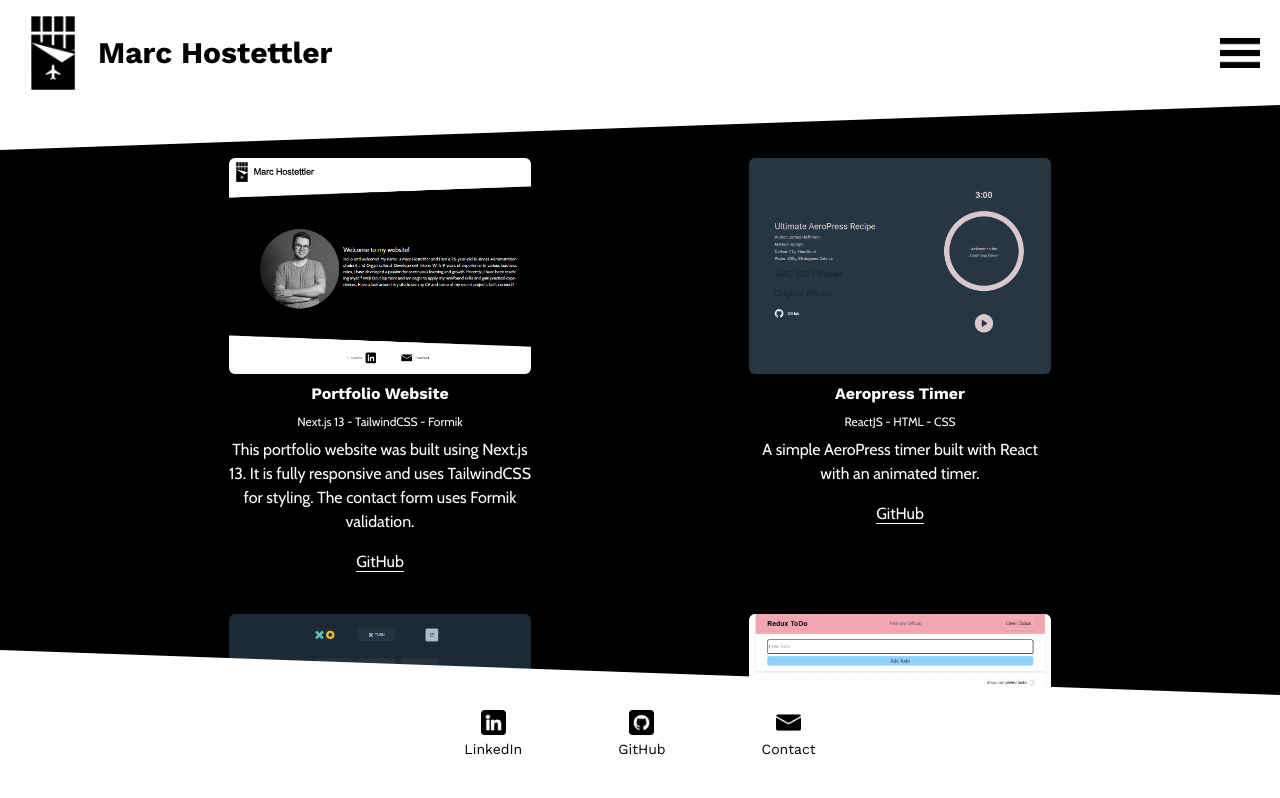
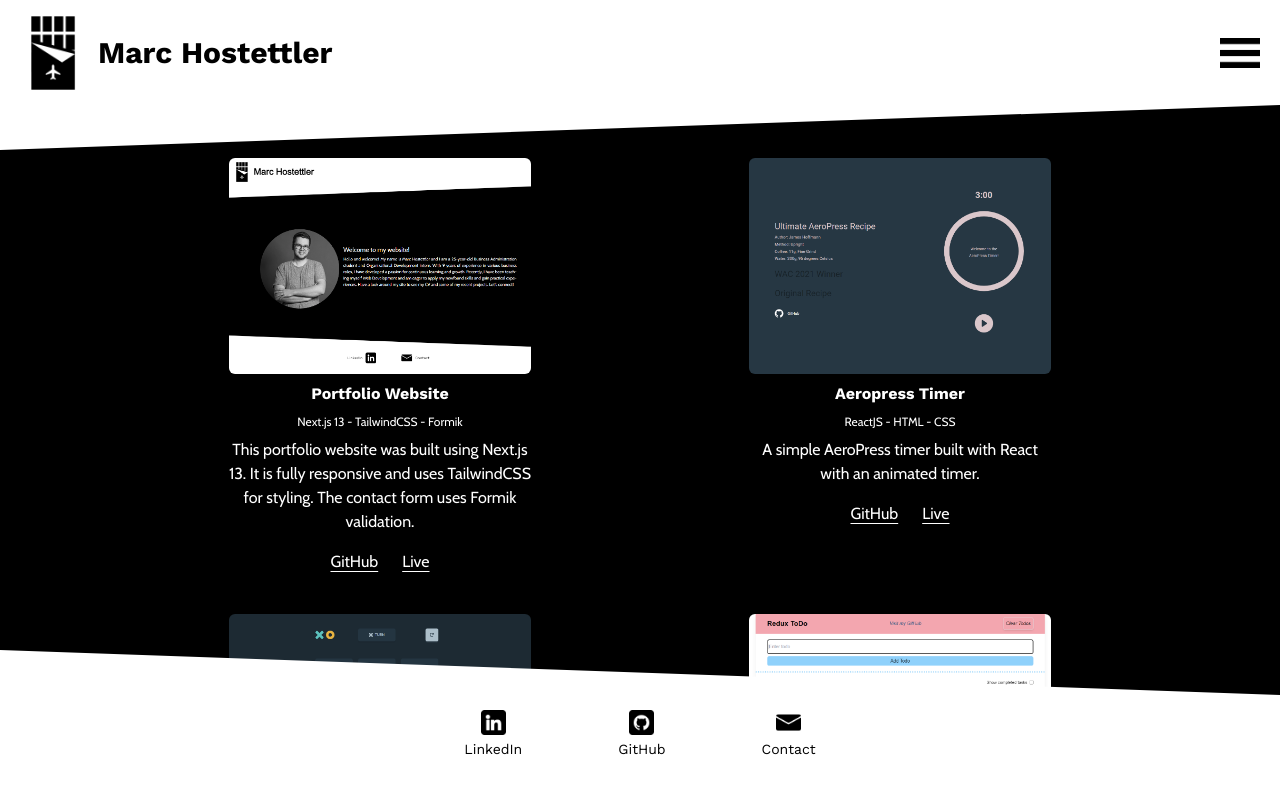
Before and after one commit to chocolateflight/chocolateflight-portfolio, a Next.js app: page /projects in a window 1280 px wide. Shown: the top 798 px of the page. Built offline with nearby package versions, Linux system fonts and the light colour scheme; what tailwindcss-hyphens would draw is missing.

Commit message:
added live links

```diff
--- a/app/projects/page.tsx
+++ b/app/projects/page.tsx
@@ -15,14 +15,14 @@ export default function Projects() {
   return (
     <main className='md:h-full'>
       <div className='h-full flex flex-col items-center justify-center'>
-        <div className='grid grid-cols-1 gap-4 overflow-visible pt-2 md:grid-cols-2 md:grid-rows-2 md:max-w-[1100px] md:gap-y-8'>
+        <section className='grid grid-cols-1 gap-4 overflow-visible pt-2 md:grid-cols-2 md:grid-rows-2 md:max-w-[1100px] md:gap-y-8'>
           {projects.map((project) => (
-            <div
+            <article
               className='flex flex-col gap-2 items-center text-white'
               key={project.id}>
               <Image
                 src={project.image}
-                alt='Tic Tac Toe'
+                alt={project.title}
                 className='rounded-md md:w-[60%]'
               />
 
@@ -33,12 +33,24 @@ export default function Projects() {
                 {project.description}
               </p>
 
-              <a href={project.github} className='underline underline-offset-4 p-2 hover:rounded-lg hover:bg-white hover:text-black'>
-                GitHub
-              </a>
-            </div>
+              <div className='flex justify-center items-center gap-2'>
+                <a
+                  href={project.github}
+                  className='underline underline-offset-4 p-2 hover:rounded-lg hover:bg-white hover:text-black'>
+                  GitHub
+                </a>
+
+                <a
+                  href={project.live}
+                  className={`${
+                    project.live ? 'block' : 'hidden'
+                  } underline underline-offset-4 p-2 hover:rounded-lg hover:bg-white hover:text-black`}>
+                  Live
+                </a>
+              </div>
+            </article>
           ))}
-        </div>
+        </section>
       </div>
     </main>
   );
--- a/resources/projects/projects.tsx
+++ b/resources/projects/projects.tsx
@@ -9,50 +9,56 @@ const projects = [
   {
     id: 0,
     title: 'Portfolio Website',
-    tools: "Next.js 13 - TailwindCSS - Formik",
-    description: 'This portfolio website was built using Next.js 13. It is fully responsive and uses TailwindCSS for styling. The contact form uses Formik validation.',
+    tools: 'Next.js 13 - TailwindCSS - Formik',
+    description:
+      'This portfolio website was built using Next.js 13. It is fully responsive and uses TailwindCSS for styling. The contact form uses Formik validation.',
     image: portfolio,
     github: 'https://github.com/chocolateflight/chocolateflight-portfolio',
+    live: 'https://chocolateflight.vercel.app/',
   },
   {
     id: 1,
     title: 'Aeropress Timer',
-    tools: "ReactJS - HTML - CSS",
+    tools: 'ReactJS - HTML - CSS',
     description: 'A simple AeroPress timer built with React with an animated timer.',
     image: aeropress,
     github: 'https://github.com/chocolateflight/aeropress-timer',
+    live: 'https://chocolateflight-aeropress-timer.netlify.app/',
   },
   {
     id: 2,
     title: 'Tic Tac Toe',
-    tools: "ReactJS - TypeScript - TailwindCSS",
+    tools: 'ReactJS - TypeScript - TailwindCSS',
     description:
       'A Tic Tac Toe game based on a Frontend Mentor challenge. Play Tic Tac Toe PVP against a friend.',
     image: tictac,
     github: 'https://github.com/chocolateflight/react-tic-tac-toe',
+    live: 'https://react-tic-tac-toe-chocolateflight.vercel.app/',
   },
   {
     id: 3,
     title: 'Redux ToDo',
-    tools: "ReactJS - Redux - TailwindCSS",
+    tools: 'ReactJS - Redux - TailwindCSS',
     description:
       'A simple ToDo app built with React and Redux. Add tasks and mark them as complete. Tasks are stored in Local Storage',
     image: todo,
     github: 'https://github.com/chocolateflight/redux-todo-list',
+    live: 'https://chocolateflight-redux-todo.netlify.app/',
   },
   {
     id: 4,
     title: 'GitHub User Search',
-    tools: "Next.js 12 - TailwindCSS",
+    tools: 'Next.js 12 - TailwindCSS',
     description:
       'An app to access GitHub user data from the GitHub API. Search for a user and view their profile. This project was based on a Frontend Mentor challenge.',
     image: userSearch,
     github: 'https://github.com/chocolateflight/GitHub-User-Search-App',
+    live: 'https://github-user-search-app-amber.vercel.app/',
   },
   {
     id: 5,
     title: 'Fullstack Open - Part 1 to 7',
-    tools: "ReactJS - NodeJS - Jest - MongoDB - TypeScript - Cypress",
+    tools: 'ReactJS - NodeJS - Jest - MongoDB - TypeScript - Cypress',
     description:
       'As part of the FullStack Open course, I built various Frontend and Backend projects. All of them are contained in this repository.',
     image: fullstack,
```
